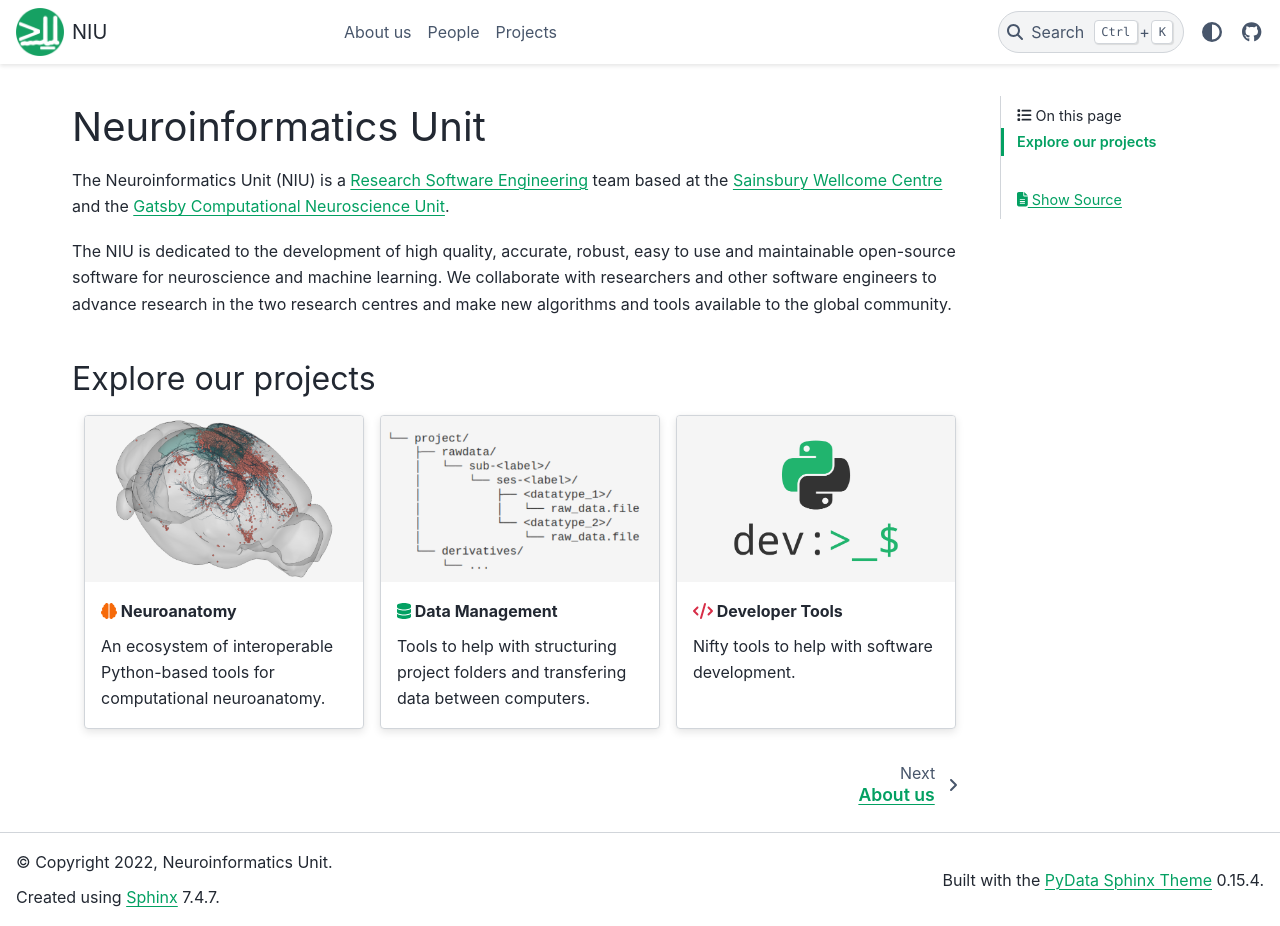
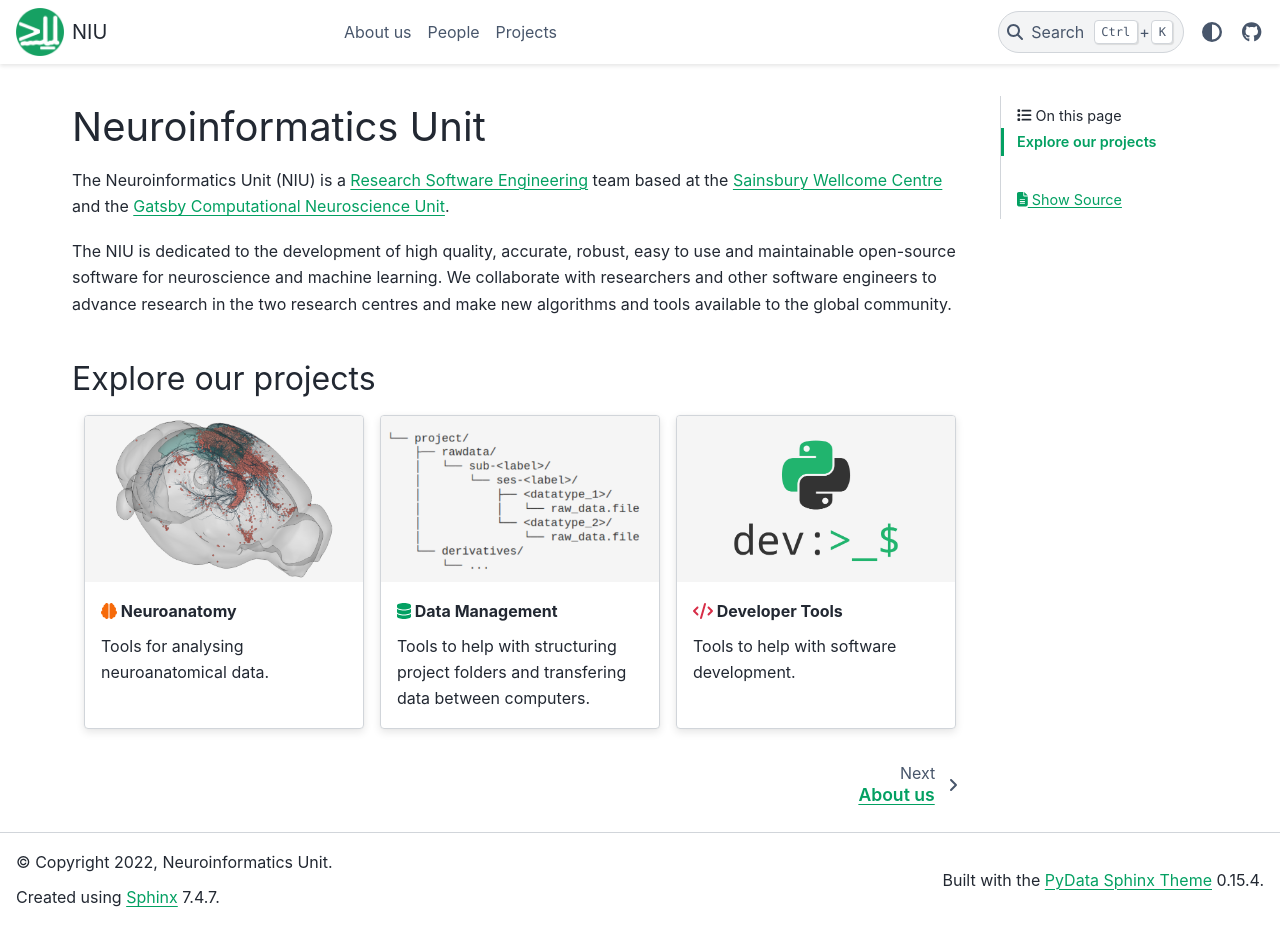
Before and after one commit to neuroinformatics-unit/neuroinformatics-unit.github.io, a Sphinx documentation site: the page built from docs/source/index.md, in a window 1280 px wide and 926 px high. Built offline with Sphinx 7.4.7 and the PyData theme 0.15.4, drawn with Linux system fonts in a browser that asks for light colours.

Commit message:
changed phrasing in project card descriptions

```diff
--- a/docs/source/index.md
+++ b/docs/source/index.md
@@ -15,7 +15,7 @@ The NIU is dedicated to the development of high quality, accurate, robust, easy
 :link: projects/neuroanatomy
 :link-type: doc
 
-An ecosystem of interoperable Python-based tools for computational neuroanatomy.
+Tools for analysing neuroanatomical data.
 :::
 
 :::{grid-item-card} {fas}`database;sd-text-primary` Data Management
@@ -31,7 +31,7 @@ Tools to help with structuring project folders and transfering data between comp
 :link: projects/developer_tools
 :link-type: doc
 
-Nifty tools to help with software development.
+Tools to help with software development.
 :::
 
 ::::
```
